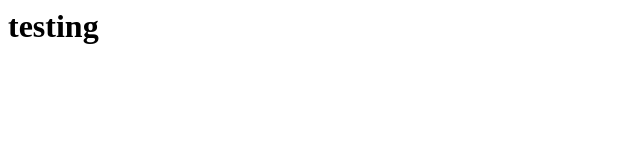
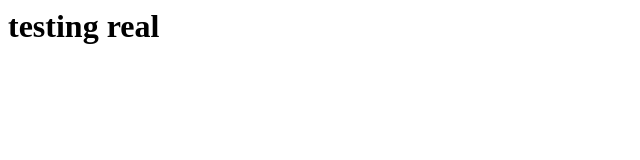
Before and after one commit to tbear77/hello-world, a plain HTML site: page index.html in a window 1280 px wide. Shown: the whole page, without its empty margins (0-640 px from the left). Drawn offline with Linux system fonts and the light colour scheme.

Commit message:
Second edit

```diff
--- a/index.html
+++ b/index.html
@@ -1,5 +1,5 @@
 <html>
 <h1>
-testing
+testing real
 <h1/>
 <html/>
```
